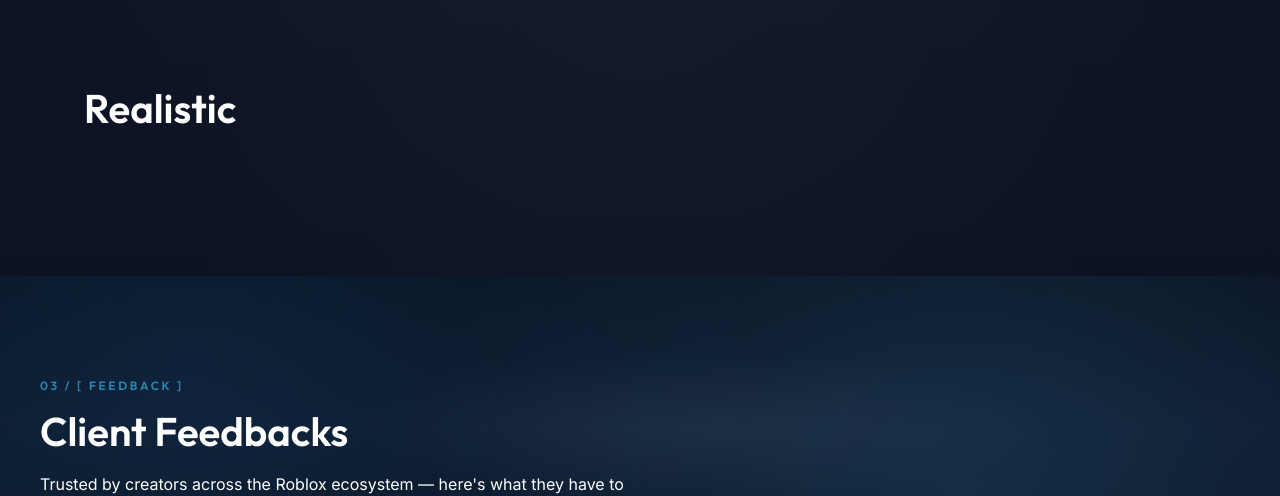
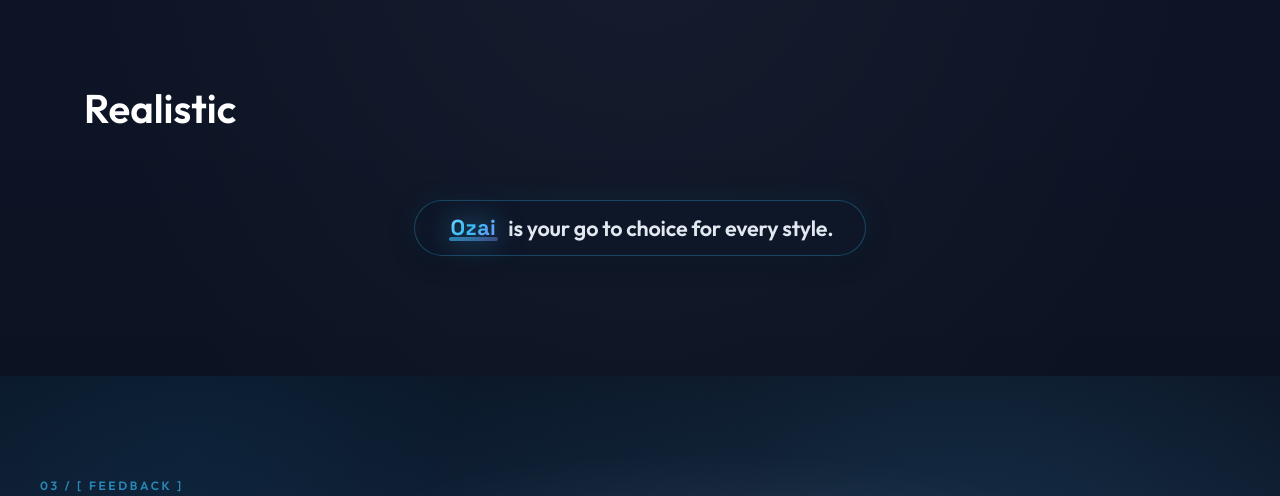
Before and after one commit to seifspitan1/OzaiPortfolio, a PHP site: page / in a window 1280 px wide. Shown: the part 1970-2466 px from the top of the page. Run offline with PHP 8.4, Linux system fonts and the light colour scheme; some web fonts are replaced.

Commit message:
feat: add portfolio tagline with vibrant Ozai highlight below Realistic section

```diff
--- a/css/components/gallery.css
+++ b/css/components/gallery.css
@@ -186,3 +186,80 @@
 .gallery-no-overflow .gallery-nav-btn {
     display: none !important;
 }
+
+/* --- Portfolio Tagline & Ozai Highlight --- */
+.portfolio-tagline {
+    display: flex;
+    justify-content: center;
+    align-items: center;
+    width: 100%;
+    margin-top: clamp(28px, 4vw, 44px);
+    text-align: center;
+    position: relative;
+    z-index: 2;
+}
+
+.portfolio-tagline .tagline-text {
+    display: inline-flex;
+    align-items: center;
+    justify-content: center;
+    gap: 8px;
+    flex-wrap: wrap;
+    max-width: none;
+    margin: 0;
+    padding: 12px clamp(20px, 4vw, 32px);
+    font-family: var(--font-heading);
+    font-size: clamp(1.05rem, 2.3vw, 1.35rem);
+    font-weight: 500;
+    color: #e2e8f0;
+    letter-spacing: -0.01em;
+    line-height: 1.4;
+    background: rgba(15, 23, 42, 0.65);
+    border: 1px solid rgba(56, 189, 248, 0.28);
+    border-radius: 9999px;
+    backdrop-filter: blur(12px);
+    -webkit-backdrop-filter: blur(12px);
+    box-shadow: 0 4px 24px rgba(0, 0, 0, 0.4), 0 0 25px rgba(56, 189, 248, 0.12);
+    transition: transform 0.3s cubic-bezier(0.16, 1, 0.3, 1),
+        border-color 0.3s ease,
+        box-shadow 0.3s ease;
+}
+
+.portfolio-tagline .tagline-text:hover {
+    transform: translateY(-2px);
+    border-color: rgba(56, 189, 248, 0.55);
+    box-shadow: 0 8px 32px rgba(0, 0, 0, 0.5), 0 0 35px rgba(56, 189, 248, 0.25);
+}
+
+.highlight-ozai {
+    position: relative;
+    display: inline-block;
+    font-weight: 800;
+    font-family: 'Space Grotesk', var(--font-heading);
+    letter-spacing: 0.02em;
+    background: linear-gradient(135deg, #7dd3fc 0%, #38bdf8 45%, #818cf8 100%);
+    -webkit-background-clip: text;
+    -webkit-text-fill-color: transparent;
+    filter: drop-shadow(0 0 14px rgba(56, 189, 248, 0.65));
+    padding-inline: 4px;
+}
+
+.highlight-ozai::after {
+    content: '';
+    position: absolute;
+    left: 2px;
+    right: 2px;
+    bottom: 2px;
+    height: 4px;
+    background: linear-gradient(90deg, rgba(56, 189, 248, 0.65) 0%, rgba(129, 140, 248, 0.4) 100%);
+    border-radius: 4px;
+    z-index: -1;
+    filter: blur(0.5px);
+}
+
+@media (max-width: 640px) {
+    .portfolio-tagline .tagline-text {
+        border-radius: 20px;
+        padding: 10px 18px;
+    }
+}
--- a/index.html
+++ b/index.html
@@ -24,7 +24,7 @@
     <link rel="stylesheet" href="css/components/navbar.css?v=2.7">
     <link rel="stylesheet" href="css/components/buttons.css?v=2.7">
     <link rel="stylesheet" href="css/components/cards.css?v=2.7">
-    <link rel="stylesheet" href="css/components/gallery.css?v=2.7">
+    <link rel="stylesheet" href="css/components/gallery.css?v=2.8">
     <link rel="stylesheet" href="css/components/social.css?v=2.7">
     <link rel="stylesheet" href="css/components/stats-bar.css?v=3.1">
     <link rel="stylesheet" href="css/effects.css?v=2.7">
@@ -258,6 +258,11 @@
                     </svg>
                 </button>
             </div>
+            <div class="portfolio-tagline">
+                <p class="tagline-text">
+                    <span class="highlight-ozai">Ozai</span> is your go to choice for every style.
+                </p>
+            </div>
         </section>
 
         <section id="feedbacks" class="feedbacks-section reveal">
```
